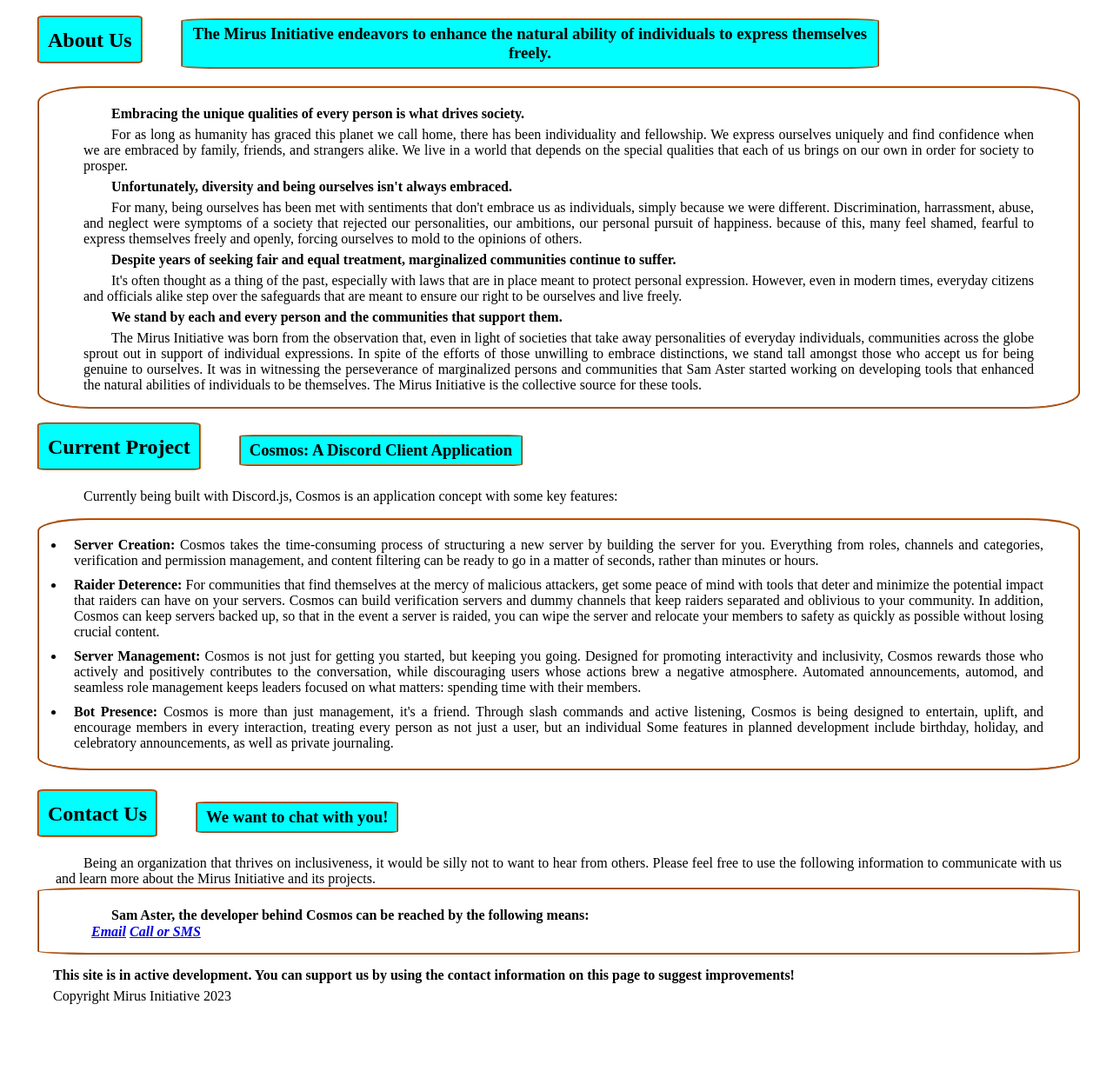
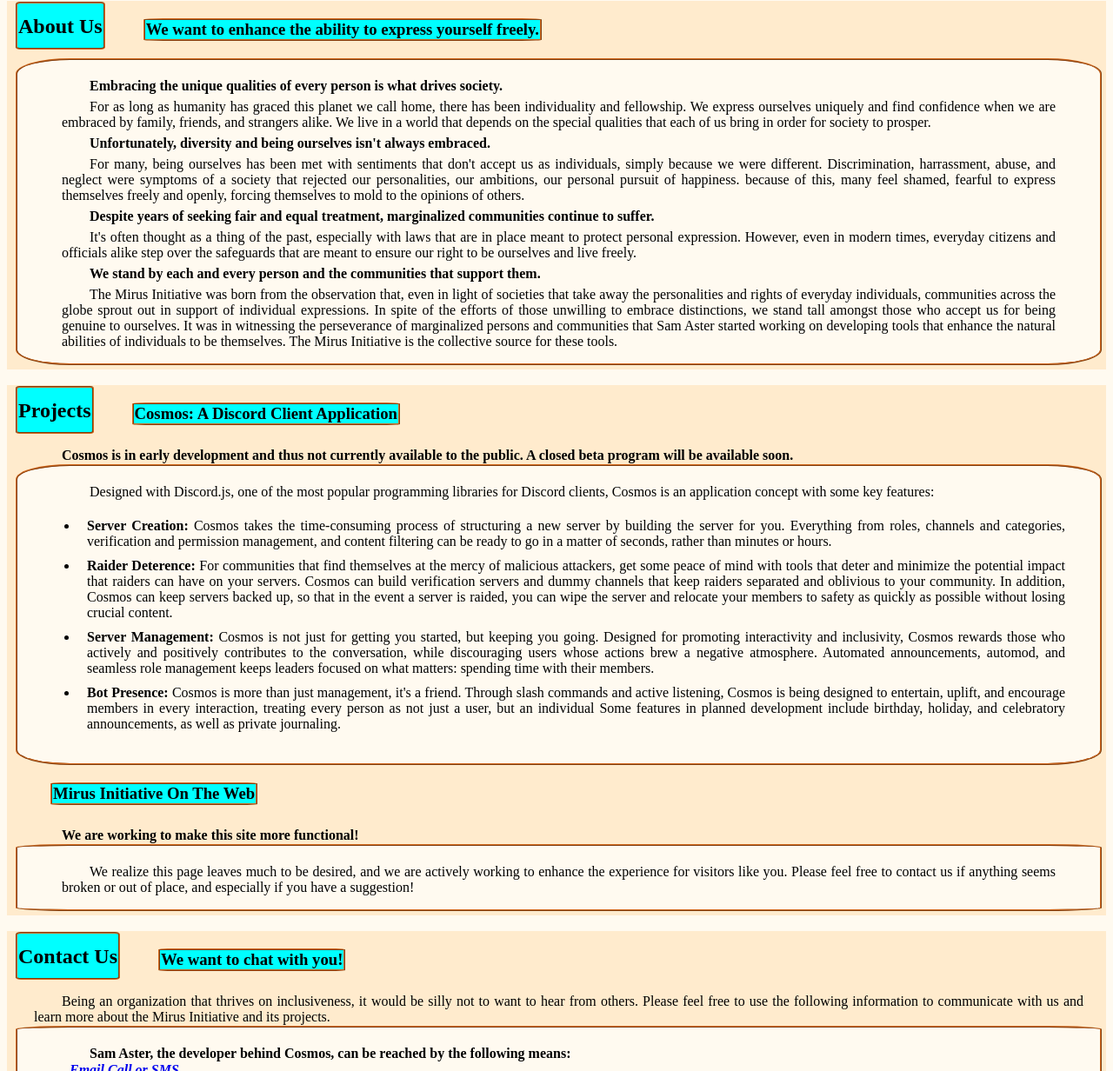
Before and after one commit to Sam-Aster/Mirus-Initiative.github.io, a plain HTML site: page index.html in a window 1280 px wide. Shown: the part 133-1365 px from the top of the page at 87% size. Before the commit the page ends 1296 px from the top, so only its background shows below. Drawn offline with Linux system fonts and the light colour scheme.

Commit message:
Layout and color scheme update

```diff
--- a/index.html
+++ b/index.html
@@ -13,10 +13,12 @@
   </title>
   <style>
     .navbar {
+      background-color: blanchedalmond;
+      border: solid 1px;
       position: fixed;
       text-align: right;
       top: 0;
-      width: 95%;
+      width: 99%;
       line-height: 30px;
     }
 
@@ -26,12 +28,6 @@
       border: 2px groove chocolate;
       border-radius: 5%;
       color: black
-    }
-
-    .navbar.sticky {
-      position: fixed;
-      top: 0;
-      width: 100%;
     }
 
     .title {
@@ -46,11 +42,12 @@
     }
 
     .section {
-      margin: 0px 30px 10px 35px;
+      padding: 0px 5px 5px 10px;
+      background-color: blanchedalmond;
     }
 
     .sectionTitle {
-      padding: 0pt 10px;
+      padding: 0pt 1px;
       line-height: 12px;
       display: inline-block;
       background-color: aqua;
@@ -62,14 +59,14 @@
     }
 
     .subtitle {
-      padding: 5px 10px;
+      padding: 0px 1px;
       border: chocolate ridge 2px;
       border-radius: 5%;
       background-color: aqua;
       display: inline-block;
       width: -moz-fit-content;
       width: fit-content;
-      max-width: 65%;
+      max-width: 50%;
       vertical-align: middle;
       text-align: center;
       margin: 20px 40px;
@@ -79,6 +76,11 @@
       border: chocolate ridge 2px;
       border-radius: 5%;
       padding: 15px 30px;
+      background-color: floralwhite;
+    }
+
+    body {
+      background-color: floralwhite;
     }
 
     header {
@@ -96,12 +98,6 @@
       text-indent: 4ch;
       text-align: justify;
       margin: 1px;
-    }
-
-    ul {
-      border: chocolate ridge 2px;
-      border-radius: 5%;
-      padding: 15px 30px;
     }
 
     li {
@@ -131,66 +127,83 @@
   <main>
     <div class="section">
       <span id="About" class="sectionTitle">
-        <h2>
-          About Us</h2>
+        <h2>About Us</h2>
       </span>
-      <h3 class="subtitle">The Mirus Initiative endeavors to enhance the natural ability of individuals to express
-        themselves freely.</h3>
+      <h3 class="subtitle">We want to enhance the ability to express yourself freely.</h3>
       <div class="details">
         <p><strong>Embracing the unique qualities of every person is what drives society. </strong></p>
-        <p>For as long as
-          humanity
-          has graced this planet we call home, there has been individuality and fellowship. We express ourselves
-          uniquely
-          and find confidence when we are embraced by family, friends, and strangers alike. We live in a world that
-          depends on the special qualities that each of us brings on our own in order for society to prosper.</p>
+        <p>For as long as humanity has graced this planet we call home, there has been individuality and fellowship. We
+          express ourselves uniquely and find confidence when we are embraced by family, friends, and strangers alike.
+          We live in a world that depends on the special qualities that each of us bring in order for society to
+          prosper.</p>
         <p><strong>Unfortunately, diversity and being ourselves isn't always embraced. </strong></p>
-        <p>For many, being ourselves has been met with sentiments that don't embrace us as individuals, simply because
-          we were different. Discrimination, harrassment, abuse, and neglect were symptoms of a society that rejected
-          our personalities, our ambitions, our personal pursuit of happiness. because of this, many feel shamed,
-          fearful to express themselves freely and openly, forcing ourselves to mold to the opinions of others.</p>
+        <p>For many, being ourselves has been met with sentiments that don't accept us as individuals, simply because we
+          were different. Discrimination, harrassment, abuse, and neglect were symptoms of a society that rejected our
+          personalities, our ambitions, our personal pursuit of happiness. because of this, many feel shamed, fearful to
+          express themselves freely and openly, forcing themselves to mold to the opinions of others.</p>
         <p><strong>Despite years of seeking fair and equal treatment, marginalized communities continue to suffer.
           </strong></p>
         <p>It's often thought as a thing of the past, especially with laws that are in place meant to protect
           personal expression. However, even in modern times, everyday citizens and officials alike step over the
           safeguards that are meant to ensure our right to be ourselves and live freely.</p>
         <p><strong>We stand by each and every person and the communities that support them. </strong></p>
-        <p>The Mirus Initiative was born from the observation that, even in light of societies that take away
-          personalities of everyday individuals, communities across the globe sprout out in support of individual
-          expressions. In spite of the efforts of those unwilling to embrace distinctions, we stand tall amongst those
-          who accept us for being genuine to ourselves. It was in witnessing the perseverance of marginalized persons
-          and communities that Sam Aster started working on developing tools that enhanced the natural abilities of
-          individuals to be themselves. The Mirus Initiative is the collective source for these tools.</p>
+        <p>The Mirus Initiative was born from the observation that, even in light of societies that take away the
+          personalities and rights of everyday individuals, communities across the globe sprout out in support of
+          individual expressions. In spite of the efforts of those unwilling to embrace distinctions, we stand tall
+          amongst those who accept us for being genuine to ourselves. It was in witnessing the perseverance of
+          marginalized persons and communities that Sam Aster started working on developing tools that enhance the
+          natural abilities of individuals to be themselves. The Mirus Initiative is the collective source for these
+          tools.</p>
       </div>
     </div>
+    <br>
     <div class="section">
       <span id="CurrentProject" class="sectionTitle">
-        <h2>Current Project</h2>
+        <h2>Projects</h2>
       </span>
       <h3 class="subtitle">Cosmos: A Discord Client Application</h3>
-      <p>Currently being built with Discord.js, Cosmos is an application concept with some key features:</p>
+      <p><strong>Cosmos is in early development and thus not currently available to the public. A closed beta program
+          will be available soon.</strong></p>
+      <div class="details">
+        <p>Designed with Discord.js, one of the most popular programming libraries for Discord clients, Cosmos is an
+          application concept with some key features:</p>
         <ul>
           <li><strong>Server Creation:</strong> Cosmos takes the time-consuming process of structuring a new server by
             building the server for you. Everything from roles, channels and categories, verification and permission
             management, and content filtering can be ready to go in a matter of seconds, rather than minutes or hours.
           </li>
-        <li><strong>Raider Deterence:</strong> For communities that find themselves at the mercy of malicious attackers,
+          <li><strong>Raider Deterence:</strong> For communities that find themselves at the mercy of malicious
+            attackers,
             get some peace of mind with tools that deter and minimize the potential impact that raiders can have on your
-          servers. Cosmos can build verification servers and dummy channels that keep raiders separated and oblivious to
+            servers. Cosmos can build verification servers and dummy channels that keep raiders separated and oblivious
+            to
             your community. In addition, Cosmos can keep servers backed up, so that in the event a server is raided, you
-          can wipe the server and relocate your members to safety as quickly as possible without losing crucial content.
+            can wipe the server and relocate your members to safety as quickly as possible without losing crucial
+            content.
           </li>
           <li><strong>Server Management:</strong> Cosmos is not just for getting you started, but keeping you going.
             Designed for promoting interactivity and inclusivity, Cosmos rewards those who actively and positively
-          contributes to the conversation, while discouraging users whose actions brew a negative atmosphere. Automated
-          announcements, automod, and seamless role management keeps leaders focused on what matters: spending time with
+            contributes to the conversation, while discouraging users whose actions brew a negative atmosphere.
+            Automated
+            announcements, automod, and seamless role management keeps leaders focused on what matters: spending time
+            with
             their members. </li>
           <li><strong>Bot Presence:</strong> Cosmos is more than just management, it's a friend. Through slash commands
             and active listening, Cosmos is being designed to entertain, uplift, and encourage members in every
-          interaction, treating every person as not just a user, but an individual Some features in planned development
+            interaction, treating every person as not just a user, but an individual Some features in planned
+            development
             include birthday, holiday, and celebratory announcements, as well as private journaling.</li>
         </ul>
       </div>
+      <h3 class="subtitle">Mirus Initiative On The Web</h3>
+      <p><strong>We are working to make this site more functional!</strong></p>
+      <div class="details">
+        <p>We realize this page leaves much to be desired, and we are actively working to enhance the experience for
+          visitors like you. Please feel free to contact us if anything seems broken or out of place, and especially if
+          you have a suggestion!</p>
+      </div>
+    </div>
+    <br>
     <div class="section">
       <span id="Contact" class="sectionTitle">
         <h2>Contact Us</h2>
@@ -200,7 +213,7 @@
         feel free to use the following information to communicate with us and learn more about the Mirus Initiative and
         its projects.</p>
       <div class="details">
-        <p><strong>Sam Aster, the developer behind Cosmos can be reached by the following means:</strong></p>
+        <p><strong>Sam Aster, the developer behind Cosmos, can be reached by the following means:</strong></p>
         <address class="address">
           <a href="mailto:hempster.og@gmail.com" target="_blank">Email</a>
           <a href="tel:+1-719-695-0179" target="_blank">Call or SMS</a>
@@ -209,10 +222,9 @@
       </div>
 
     </div>
+    <br>
   </main>
   <footer>
-    <p><strong>This site is in active development. You can support us by using the contact information on this page to
-        suggest improvements!</strong></p>
     <p>Copyright Mirus Initiative 2023</p>
   </footer>
 </body>
```
Lines whose indentation alone changed are shown as unchanged.
